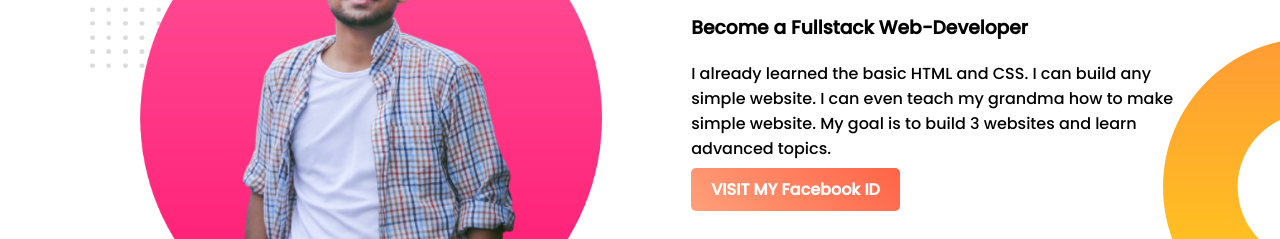
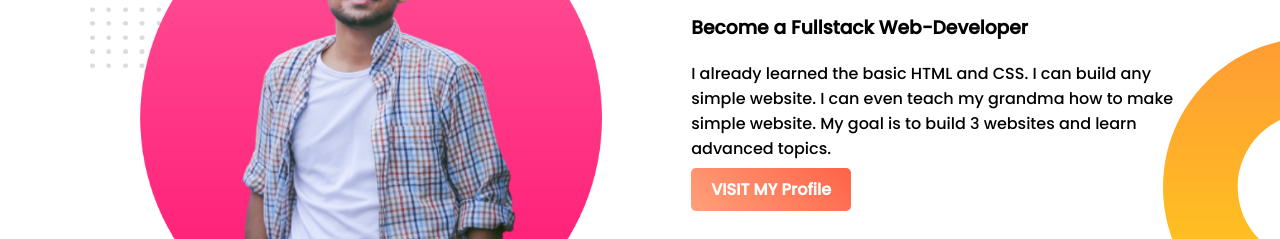
Before and after one commit to hbkabir004/Web-Portfolio, a plain HTML site: page index.html in a window 1280 px wide. Shown: the part 713-952 px from the top of the page. Drawn offline with Linux system fonts and the light colour scheme.

Commit message:
Second Button Updated

```diff
--- a/index.html
+++ b/index.html
@@ -32,7 +32,7 @@
             <H2>Dream Big</H2>
             <h3>Become a Fullstack Web-Developer</h3>
             <p>I already learned the basic HTML and CSS. I can build any simple website. I can even teach my grandma how to make simple website. My goal is to build 3 websites and learn advanced topics.</p>
-            <a class="button-link" target="_blank" href="https://www.facebook.com/abircse.nwu/">VISIT MY Facebook ID</a>
+            <a class="button-link" target="_blank" href="https://www.facebook.com/abircse.nwu/">VISIT MY Profile</a>
         </div>
     </section>
 
```
